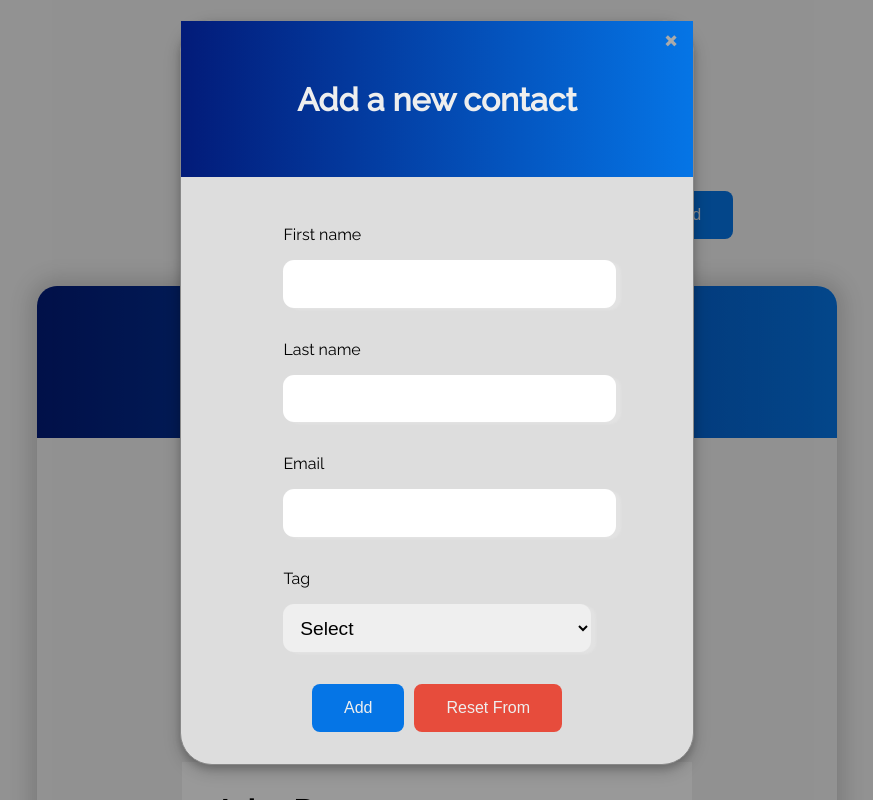
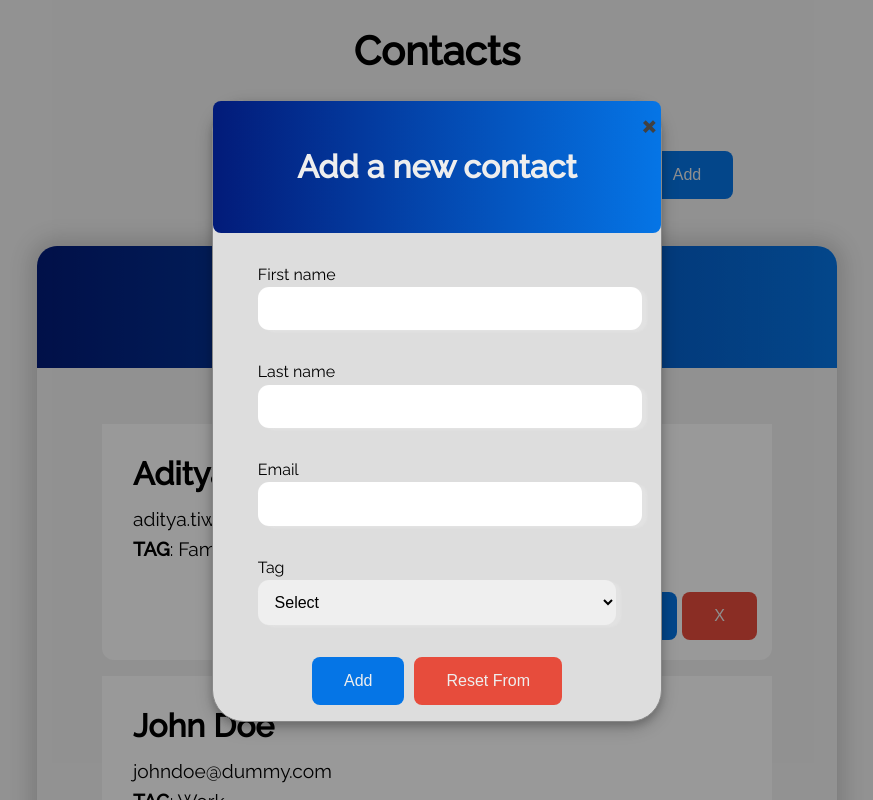
Before and after one commit to Aditya-Ace/contacts_lists_app, a React (Create React App) app: page / in a window 1280 px wide. Both pictures are taken after typing "Sample" into the empty fields and a click on the button "Add". Shown: the top 800 px of the page, without its empty margins (203-1076 px from the left). Built offline with nearby package versions, Linux system fonts and the light colour scheme.

Commit message:
Fixed UI issues

```diff
--- a/src/components/ui/Modal.js
+++ b/src/components/ui/Modal.js
@@ -33,7 +33,7 @@ const Modal = ({ children, openModal, setOpenModal, title }) => {
           </span>
           <h4>{title}</h4>
         </div>
-        {children}
+        <div className="modal-body">{children}</div>
       </div>
     </div>
   )
--- a/src/index.css
+++ b/src/index.css
@@ -38,18 +38,16 @@ article {
 }
 
 main {
-  width: 60%;
-  margin: 2rem auto;
+  width: 80%;
+  margin: 1rem auto;
 }
 
 h1 {
-  padding: 20px 0;
   font-size: 2.5em;
   text-align: center;
 }
 
 h4 {
-  padding: 15px 0;
   font-size: 2em;
   text-align: center;
 }
@@ -79,9 +77,9 @@ button:active {
 
 .form__input {
   width: 100%;
-  margin: 1rem 0 0 0;
+  margin-top: 0.2rem;
   box-shadow: 5px 2px 2px #e2e2e2;
-  font-size: 1.2rem;
+  font-size: 1rem;
   border: none;
   background-position: 10px 10px;
   background-repeat: no-repeat;
@@ -91,9 +89,9 @@ button:active {
 
 select {
   width: 100%;
-  margin: 1rem 0 0 0;
+  margin-top: 0.2rem;
   box-shadow: 5px 2px 2px #e2e2e2;
-  font-size: 1.2rem;
+  font-size: 1rem;
   border: none;
   background-position: 10px 10px;
   background-repeat: no-repeat;
@@ -123,11 +121,9 @@ select:focus {
   position: relative;
   background-color: #dddddd;
   margin: 0 auto;
-  padding: 0;
-  bottom: 5rem;
   border: 1px solid #888;
   border-radius: 2rem 2rem 2rem 2rem;
-  width: 40%;
+  width: 35%;
   box-shadow: 0 4px 8px 0 rgba(0, 0, 0, 0.2), 0 6px 20px 0 rgba(0, 0, 0, 0.19);
   -webkit-animation-name: animatetop;
   -webkit-animation-duration: 0.4s;
@@ -159,9 +155,9 @@ select:focus {
 }
 
 .close {
-  color: #aaa;
+  color: rgb(66, 65, 65);
   float: right;
-  font-size: 28px;
+  font-size: 2rem;
   font-weight: bold;
 }
 
@@ -173,21 +169,12 @@ select:focus {
 }
 
 .modal-header {
-  padding: 2px 16px;
+  padding: 0.3rem;
   background: #0575e6;
+  border-radius: 0.5rem;
   background: -webkit-linear-gradient(to right, #021b79, #0575e6);
   background: linear-gradient(to right, #021b79, #0575e6);
   color: #eee;
-}
-
-.modal-body {
-  padding: 2px 16px;
-}
-
-.modal-footer {
-  padding: 2px 16px;
-  background-color: #5cb85c;
-  color: white;
 }
 
 .form__btn__group {
```
